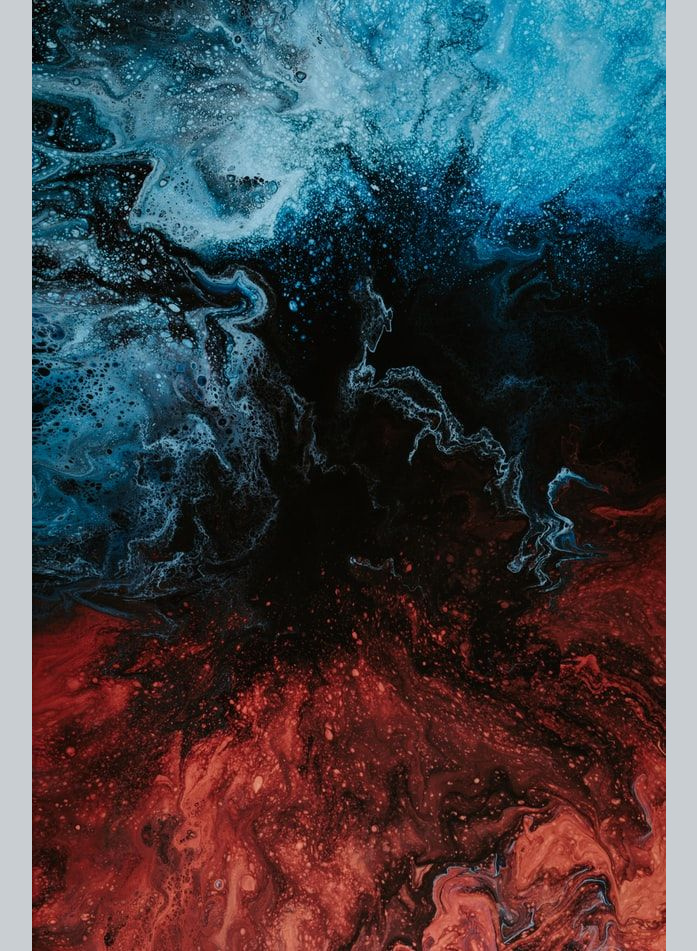
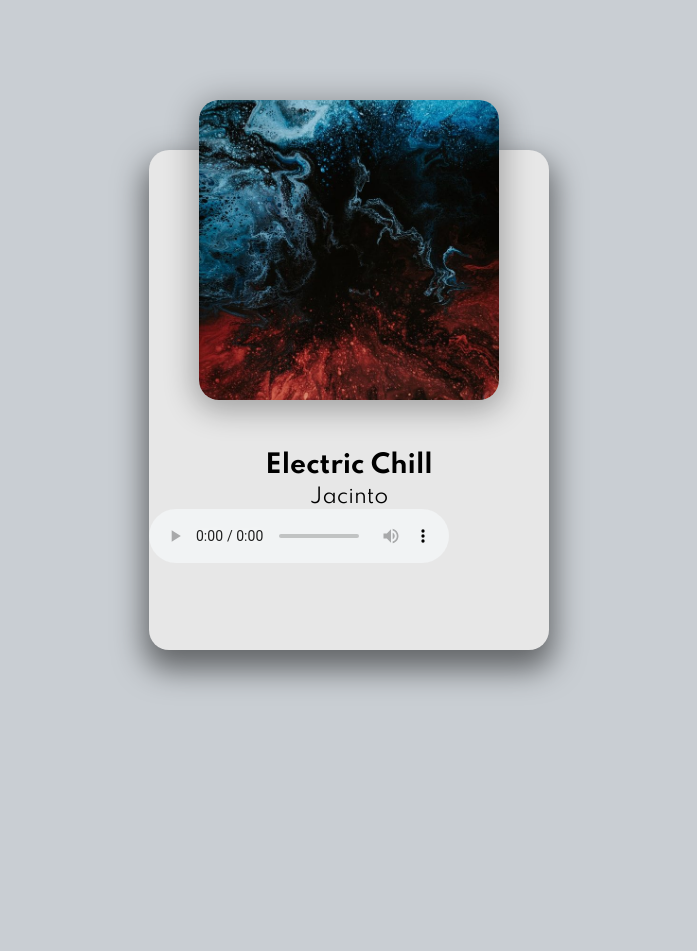
Before and after one commit to rohanbatra24/music-player-JS, a plain HTML site: page index.html in a window 1280 px wide. Shown: the top 951 px of the page, without its empty margins (291-988 px from the left). After the commit the page ends 800 px from the top, so only its background shows below. Drawn offline with Linux system fonts and the light colour scheme.

Commit message:
player container styling

```diff
--- a/style.css
+++ b/style.css
@@ -1,3 +1,5 @@
+@import url("https://fonts.googleapis.com/css2?family=Spartan:wght@400;700&display=swap");
+
 /* Images created by: https://unsplash.com/@pawel_czerwinski */
 
 html {
@@ -11,19 +13,33 @@ body {
   display: flex;
   justify-content: center;
   align-items: center;
-
   font-size: 12px;
+  font-family: Spartan, sans-serif;
 }
 
+.player-container {
+  height: 500px;
+  width: 400px;
+  background: #e7e7e7;
+  border-radius: 20px;
+  box-shadow: 0 15px 30px 5px rgba(0, 0, 0, 0.5);
+}
 
-
-.img-container {
-
+.image-container {
+  height: 300px;
+  width: 300px;
   position: relative;
   top: -50px;
   left: 50px;
 }
 
+.image-container img {
+  height: 100%;
+  width: 100%;
+  object-fit: cover;
+  border-radius: 20px;
+  box-shadow: 0 5px 30px 5px rgba(0, 0, 0, 0.3);
+}
 
 h2 {
   font-size: 25px;
@@ -76,10 +92,7 @@ h3 {
   font-size: 30px;
   color: rgb(129, 129, 129);
   margin-right: 30px;
-
 }
-
-
 
 .main-button {
   font-size: 40px;
@@ -89,7 +102,9 @@ h3 {
 
 /* Media Query: iPhone (Vertical) */
 @media screen and (max-width: 376px) {
-
+  .player-container {
+    width: 95vw;
+  }
 
   .img-container {
     left: 29px;
```
